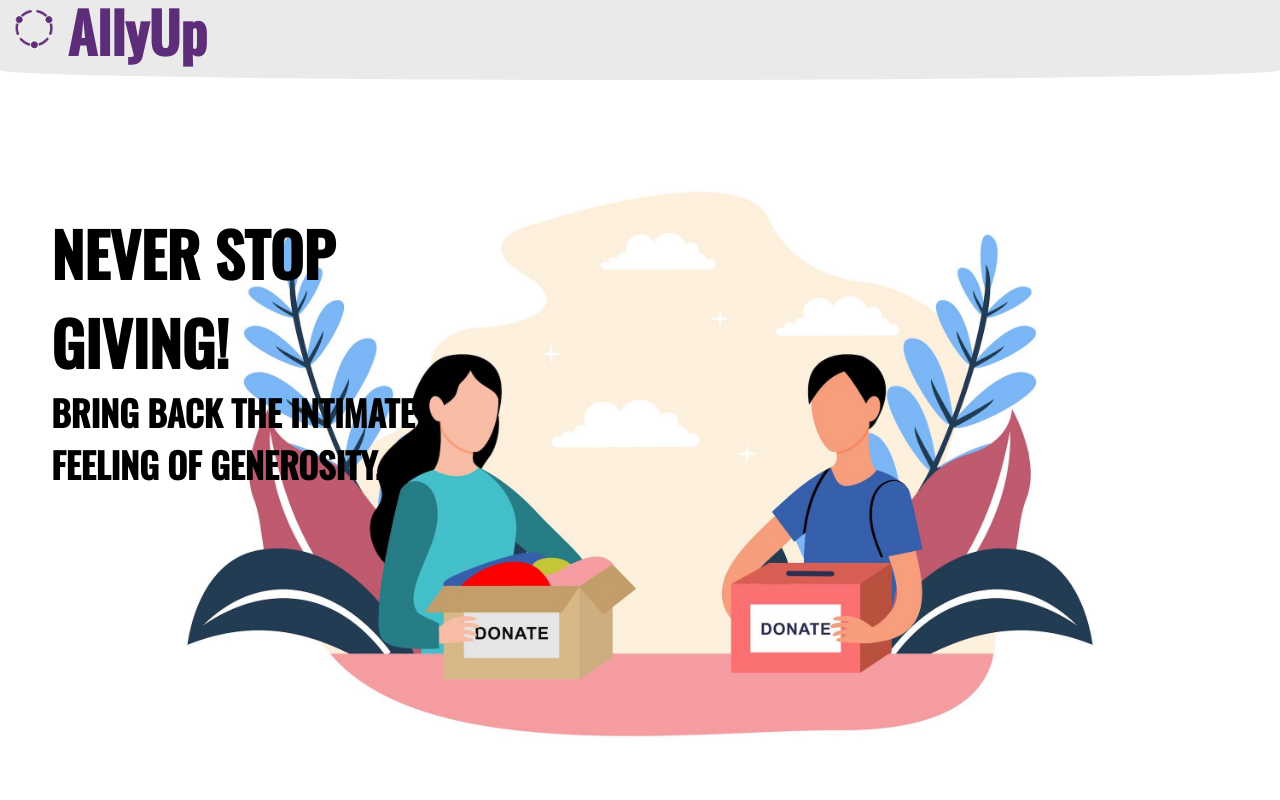
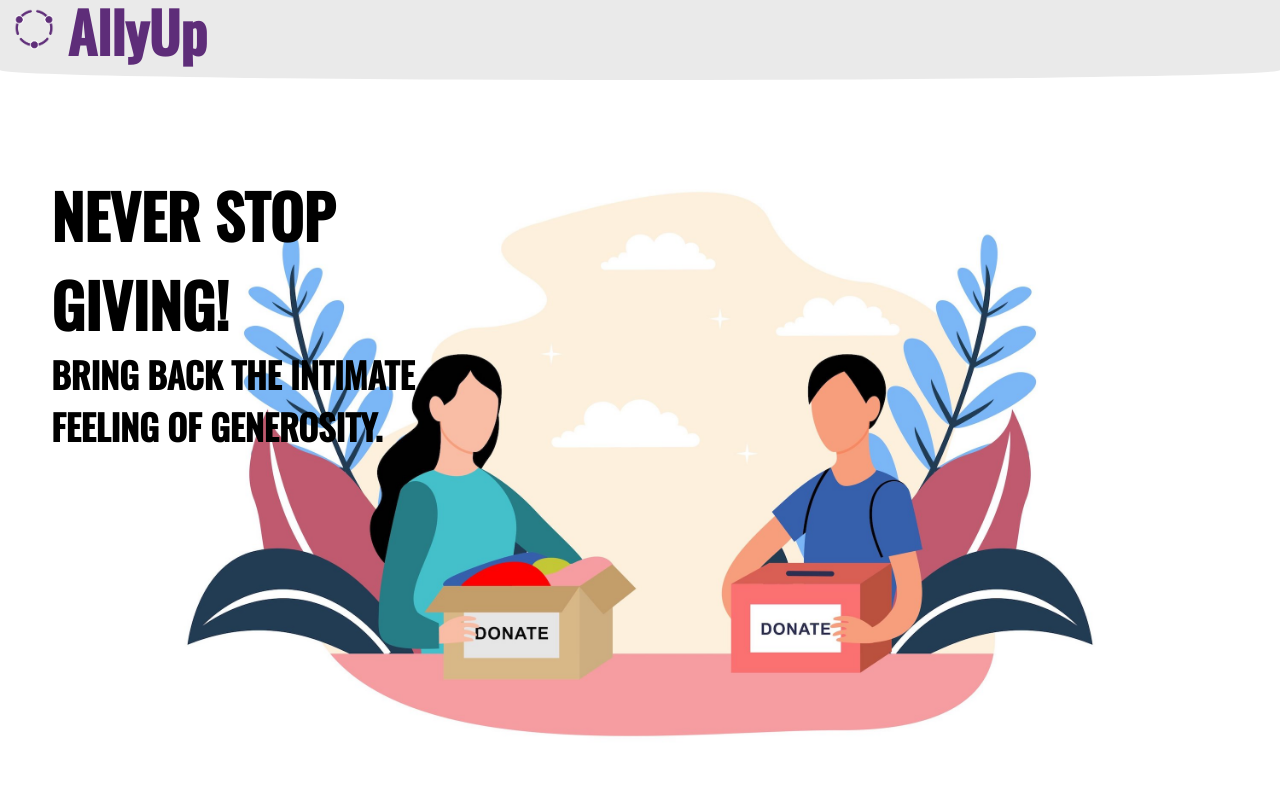
Before and after one commit to apcscap/allyup, a React (Create React App) app in the folder frontend-allyup/: page / in a window 1280 px wide. Shown: the top 800 px of the page. Built offline with nearby package versions, Linux system fonts and the light colour scheme.

Commit message:
fix margin for title banner

```diff
--- a/frontend-allyup/src/Components/Landing/LandingPage.css
+++ b/frontend-allyup/src/Components/Landing/LandingPage.css
@@ -40,7 +40,7 @@
 
 .lorem {
     position: absolute;
-    margin-top: 10%;
+    margin-top: 7%;
     margin-left: 4%;
     font-size: 30px;
     text-transform: uppercase;
```
